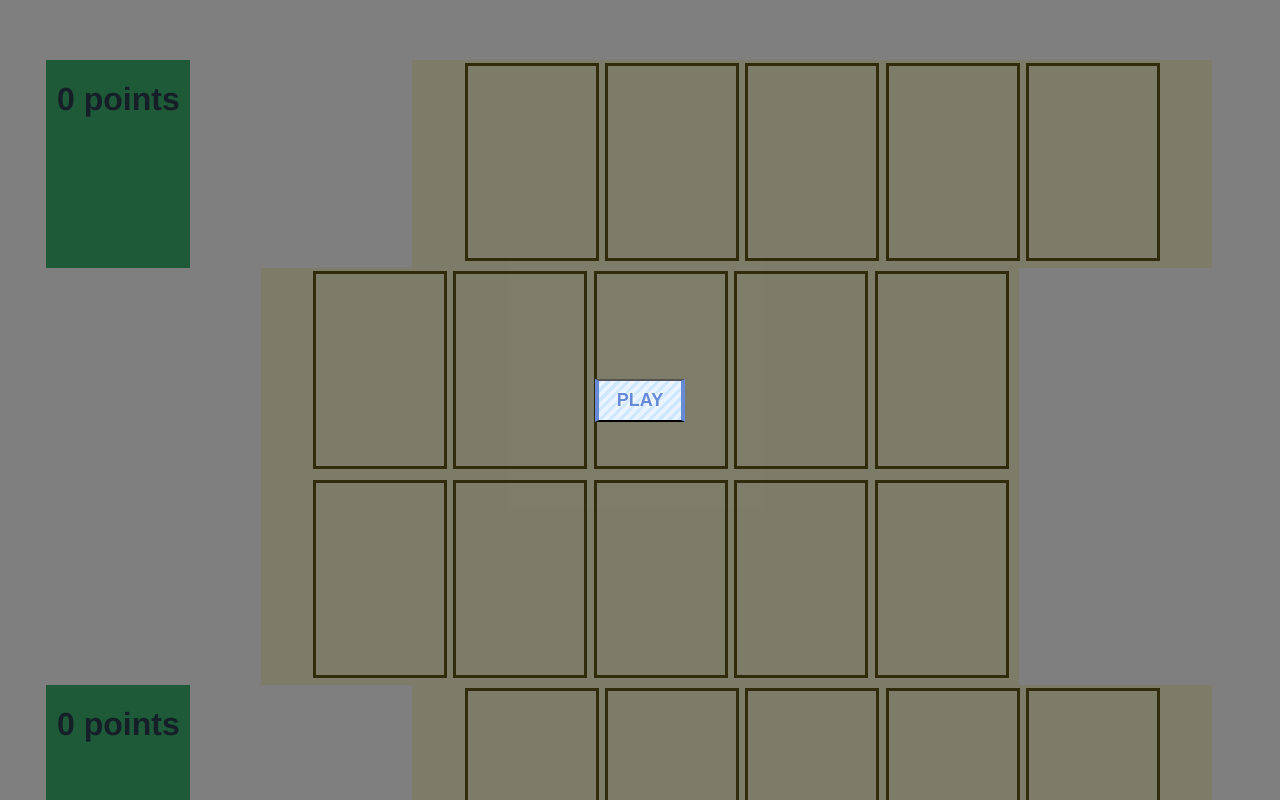
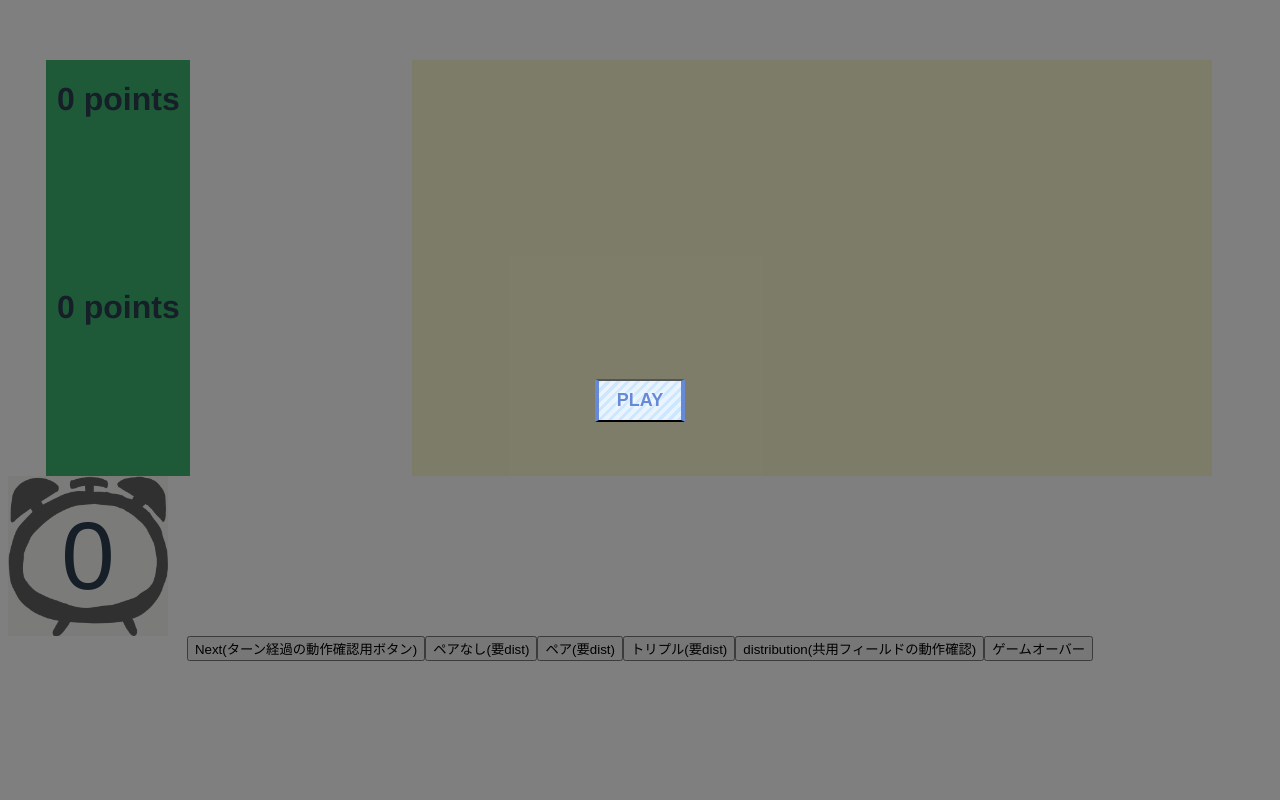
Before and after one commit to f-naoto832/ploutos, a Vue app in the folder production/: page / in a window 1280 px wide. Shown: the top 800 px of the page. Built offline with nearby package versions, Linux system fonts and the light colour scheme.

Commit message:
fixed card position when match flip cards

```diff
--- a/production/src/components/CommonCardsField.vue
+++ b/production/src/components/CommonCardsField.vue
@@ -1,7 +1,7 @@
 <template>
   <div class="commonCardsField">
     <div class="row">
-      <template v-for="(card,key) in commonCards">
+      <template v-for="(card,key) in this.$store.state.commonCards">
         <CardHolder v-bind:card="card" v-bind:key="key"/>
       </template>
     </div>
@@ -24,13 +24,6 @@ const fieldCardNumber = 10;
   },
 })
 export default class CommonCardsField extends Vue {
-  private get commonCards(): Array<CardStructure | null> {
-    const commonCards: Array<CardStructure | null> = [ ...this.$store.state.commonCards];
-    for (let i = 0; i < fieldCardNumber - this.$store.state.commonCards.length; i++ ) {
-      commonCards.push(null);
-    }
-    return commonCards;
-  }
 }
 </script>
 
--- a/production/src/components/Player1CardsField.vue
+++ b/production/src/components/Player1CardsField.vue
@@ -1,7 +1,7 @@
 <template>
   <div class="personalCardsField">
     <div class="ownCards">
-      <template v-for="(card,key) in personalCardsOfPlayer1">
+      <template v-for="(card,key) in this.$store.state.personalCardsOfPlayer1">
         <CardHolder v-bind:card="card" v-bind:key="key"/>
       </template>
     </div>
@@ -24,13 +24,6 @@ const fieldCardNumber = 5;
 })
 export default class Player1CardsField extends Vue {
   private player: Player = Player.player1;
-  private get personalCardsOfPlayer1(): Array<CardStructure | null> {
-    const personalCards: Array<CardStructure | null> = [ ...this.$store.state.personalCardsOfPlayer1];
-    for (let i = 0; i < fieldCardNumber - this.$store.state.personalCardsOfPlayer1.length; i++ ) {
-      personalCards.push(null);
-    }
-    return personalCards;
-  }
 }
 </script>
 
--- a/production/src/components/Player2CardsField.vue
+++ b/production/src/components/Player2CardsField.vue
@@ -1,7 +1,7 @@
 <template>
   <div class="personalCardsField">
     <div class="ownCards">
-      <template v-for="(card,key) in personalCardsOfPlayer2">
+      <template v-for="(card,key) in this.$store.state.personalCardsOfPlayer2">
         <CardHolder v-bind:card="card" v-bind:key="key"/>
       </template>
     </div>
@@ -24,13 +24,6 @@ const fieldCardNumber = 5;
 })
 export default class Player2CardsField extends Vue {
   private player: Player = Player.player2;
-  get personalCardsOfPlayer2(): Array<CardStructure | null> {
-    const personalCards: Array<CardStructure | null> = [ ...this.$store.state.personalCardsOfPlayer2];
-    for (let i = 0; i < fieldCardNumber - this.$store.state.personalCardsOfPlayer2.length; i++ ) {
-      personalCards.push(null);
-    }
-    return personalCards;
-  }
 }
 </script>
 
--- a/production/src/store.ts
+++ b/production/src/store.ts
@@ -154,18 +154,23 @@ export default new Vuex.Store<PloutosState>({
         .sort((cards1, cards2) => cards2.length - cards1.length)
         [0];
       const matchingNumber = cardSet[0].number;
+      const removeMatchCards  = (card: CardStructure | null) => {
+        if ( ( card === null )
+          || ( card.number === matchingNumber && card.orientation === CardOrientation.front )  ) {
+          return null;
+        } else {
+          return card;
+        }
+      };
       if (cardSet.length > 1) {
         state.commonCards = state.commonCards
-          .reduce(concatIfNonNull, Array<CardStructure>())
-          .filter((card) => card.number !== matchingNumber || card.orientation !== CardOrientation.front);
+          .map(removeMatchCards);
         if (state.turnPlayer === Player.player1) {
           state.personalCardsOfPlayer1 = state.personalCardsOfPlayer1
-            .reduce(concatIfNonNull, Array<CardStructure>())
-            .filter((card) => card.number !== matchingNumber || card.orientation !== CardOrientation.front);
+            .map(removeMatchCards);
         } else if (state.turnPlayer === Player.player2) {
           state.personalCardsOfPlayer2 = state.personalCardsOfPlayer2
-            .reduce(concatIfNonNull, Array<CardStructure>())
-            .filter((card) => card.number !== matchingNumber || card.orientation !== CardOrientation.front);
+            .map(removeMatchCards);
         }
         state.matchedCards = cardSet;
       }
```
